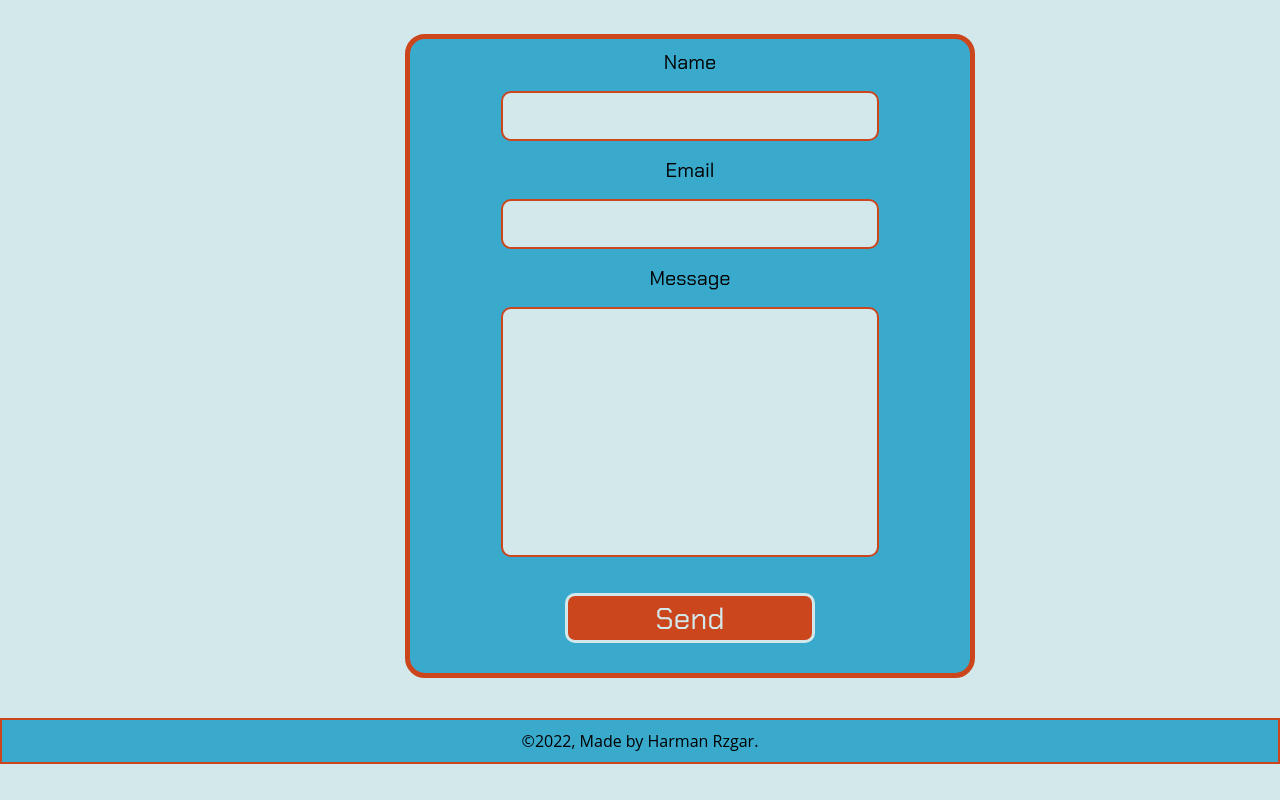
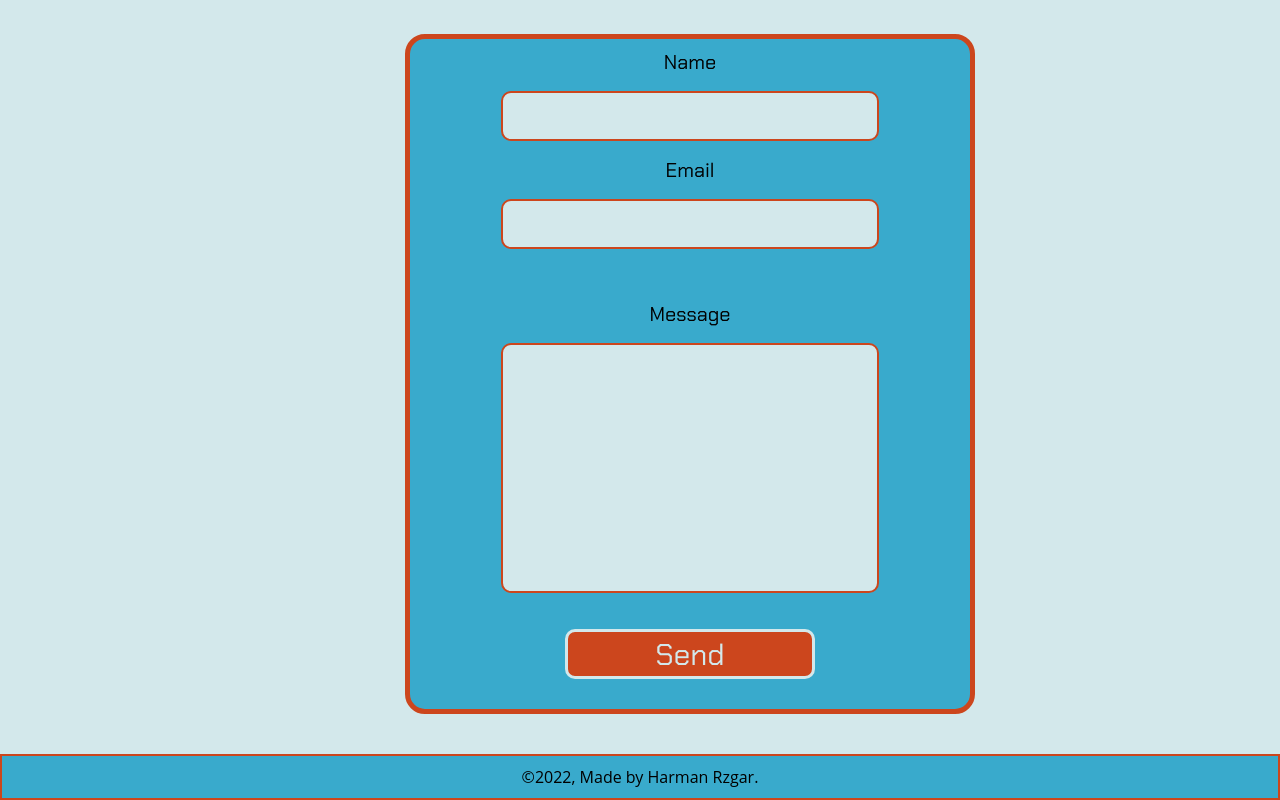
Before and after one commit to HarmanRzgar/work-portfolio, a React (Create React App) app: page / in a window 1280 px wide. Shown: the part 2817-3617 px from the top of the page. Before the commit the page ends 3581 px from the top, so only its background shows below. Built offline with nearby package versions, Linux system fonts and the light colour scheme.

Commit message:
updated versions

```diff
--- a/src/Components/ContactUs.js
+++ b/src/Components/ContactUs.js
@@ -1,8 +1,11 @@
 import React, { useRef } from 'react';
 import emailjs from '@emailjs/browser';
 import '../App.css'
+import { useState } from 'react';
+
 
 export const ContactUs = () => {
+
   const form = useRef();
 
   const sendEmail = (e) => {
@@ -21,7 +24,8 @@ export const ContactUs = () => {
       <label>Name</label>
       <input type="text" name="user_name" className='contact-input' />
       <label>Email</label>
-      <input type="email" name="user_email" className='contact-input'/>
+      <input type="email" name="user_email" className='contact-input' id='email'/>
+      <p id='result'></p>
       <label>Message</label>
       <textarea name="message" className='contact-text'/>
       <input type="submit" value="Send" className='button' id='button-form'/>
```
Also changed, not shown: package.json (+10 -1 lines), 3 other files (tests, documents, lock files or other folders).
